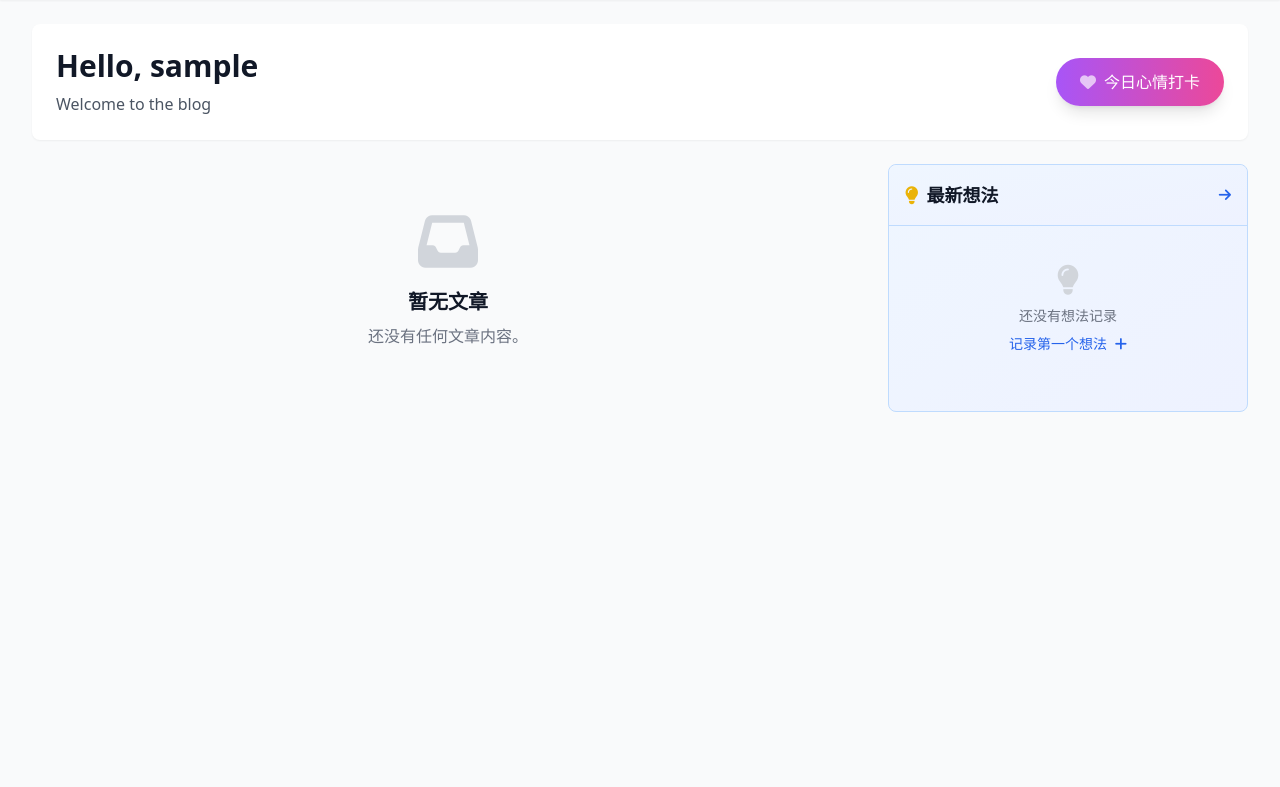
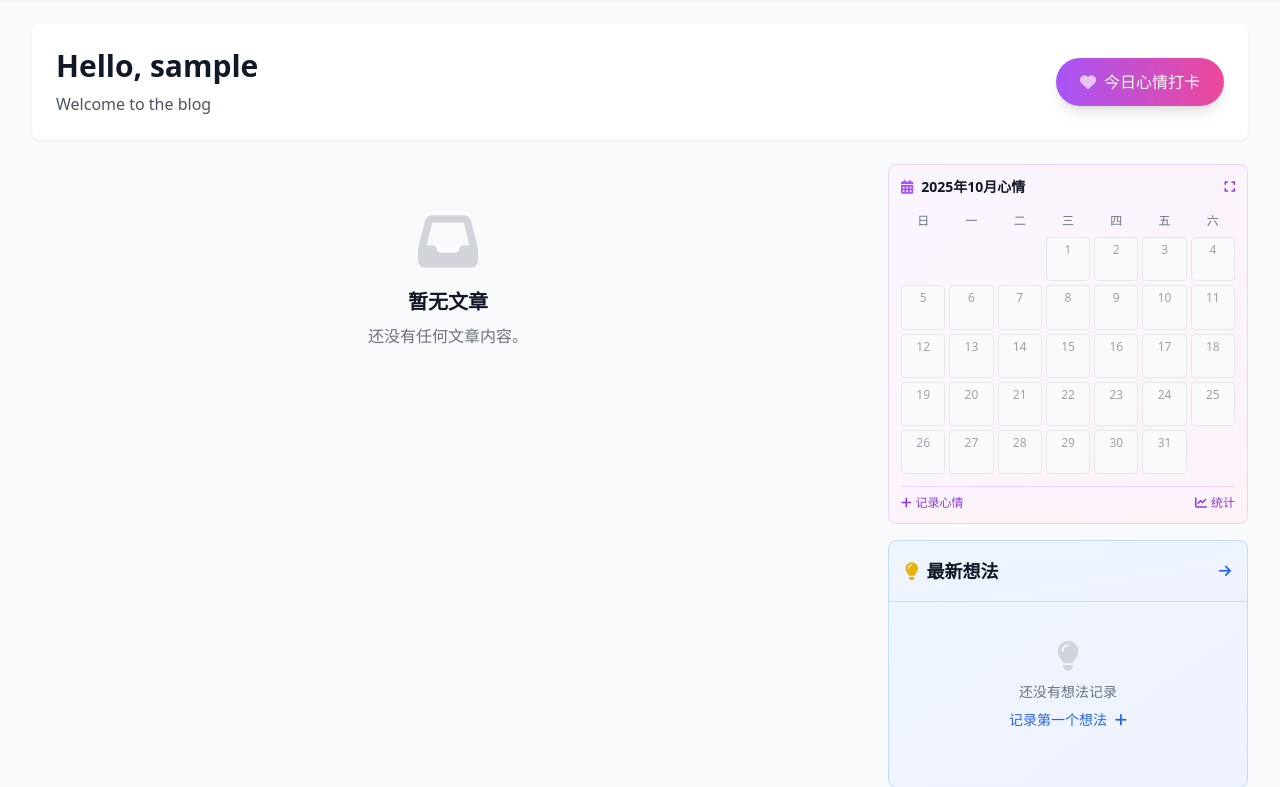
Before and after one commit to sadscv/flask, a Flask app: page / in a window 1280 px wide. Shown: the part 65-852 px from the top of the page. Run offline with Flask 3, Linux system fonts and the light colour scheme; the visitor is signed in with stand-in values (Sample User, id 1); data comes from the database, SQL or seed files in the repository; data that the repository does not hold is empty; some libraries are stand-ins or nearby versions.

Commit message:
优化UI界面和修复心情功能错误
- 在主页添加小型心情日历组件，位于今日心情打卡和最新想法之间
- 修复心情详情页面模板语法错误 (timedelta 未定义问题)
- 优化主页帖子编辑和删除按钮样式，改为现代图标按钮
- 调整编辑帖子页面宽度，与主页保持一致 (max-w-7xl)
- 修复心情历史页面时间显示，优先显示心情发生日期而非插入时间
- 生成测试心情数据脚本，支持过去7天的心情记录

🤖 Generated with [Claude Code](https://claude.com/claude-code)

Co-Authored-By: Claude <noreply@anthropic.com>

```diff
--- a/app/main/views.py
+++ b/app/main/views.py
@@ -31,8 +31,71 @@ def index():
         .order_by(Thought.timestamp.desc())\
         .limit(10).all()
 
+    # 获取当月心情日历数据
+    mood_calendar_data = None
+    if current_user.is_authenticated:
+        now = datetime.now()
+        year = now.year
+        month = now.month
+
+        # 获取当月第一天和最后一天
+        start_date = date(year, month, 1)
+        if month == 12:
+            end_date = date(year + 1, 1, 1) - timedelta(days=1)
+        else:
+            end_date = date(year, month + 1, 1) - timedelta(days=1)
+
+        # 获取当月所有心情记录
+        moods = Mood.query.filter_by(author_id=current_user.id)\
+            .filter(Mood.date >= start_date, Mood.date <= end_date)\
+            .order_by(Mood.date.desc())\
+            .all()
+
+        # 构建日历数据
+        calendar_data = {}
+        for mood in moods:
+            calendar_data[mood.date.day] = mood
+
+        # 预计算日期信息（避免模板中调用date函数）
+        days_info = []
+        for day in range(1, 32):
+            try:
+                day_of_week = (date(year, month, day).weekday() + 1) % 7
+                days_info.append({
+                    'day': day,
+                    'day_of_week': day_of_week,
+                    'valid': True
+                })
+            except ValueError:
+                # 无效日期（如2月30日）
+                days_info.append({
+                    'day': day,
+                    'day_of_week': 0,
+                    'valid': False
+                })
+
+        # 计算当月天数
+        if month in [1,3,5,7,8,10,12]:
+            days_in_month = 31
+        elif month in [4,6,9,11]:
+            days_in_month = 30
+        else:
+            if year % 400 == 0 or (year % 100 != 0 and year % 4 == 0):
+                days_in_month = 29
+            else:
+                days_in_month = 28
+
+        mood_calendar_data = {
+            'year': year,
+            'month': month,
+            'calendar_data': calendar_data,
+            'days_info': days_info,
+            'days_in_month': days_in_month
+        }
+
     return render_template('index.html', posts=posts,
-                           pagination=pagination, recent_thoughts=recent_thoughts)
+                           pagination=pagination, recent_thoughts=recent_thoughts,
+                           mood_calendar_data=mood_calendar_data, Mood=Mood)
 
 
 
@@ -405,7 +468,12 @@ def mood_by_date(date_str):
         flash(f'{date_str} 没有心情记录', 'info')
         return redirect(url_for('.mood_history'))
 
-    return render_template('mood/detail.html', mood=mood, Mood=Mood)
+    # 计算相邻日期
+    prev_date = mood.date - timedelta(days=1)
+    next_date = mood.date + timedelta(days=1)
+
+    return render_template('mood/detail.html', mood=mood, Mood=Mood,
+                         prev_date=prev_date, next_date=next_date)
 
 
 #删除心情记录
--- a/app/templates/_posts.html
+++ b/app/templates/_posts.html
@@ -54,17 +54,17 @@
                             {% endif %}
 
                             {% if current_user.is_administrator() %}
-                                <a href="{{ url_for('.edit_post', id=post.id) }}" class="text-green-600 hover:text-green-800 text-sm font-medium">
-                                    <i class="fas fa-edit mr-1"></i>编辑
+                                <a href="{{ url_for('.edit_post', id=post.id) }}" class="inline-flex items-center justify-center w-8 h-8 bg-blue-50 text-blue-600 text-sm font-medium rounded-lg hover:bg-blue-100 hover:text-blue-700 transition-colors duration-200" title="编辑">
+                                    <i class="fas fa-edit"></i>
                                 </a>
                                 <a href="{{ url_for('.delete_post', id=post.id) }}"
                                    onclick="return confirm('确定要删除这篇文章吗？')"
-                                   class="text-red-600 hover:text-red-800 text-sm font-medium">
-                                    <i class="fas fa-trash mr-1"></i>删除
+                                   class="inline-flex items-center justify-center w-8 h-8 bg-red-50 text-red-600 text-sm font-medium rounded-lg hover:bg-red-100 hover:text-red-700 transition-colors duration-200" title="删除">
+                                    <i class="fas fa-trash"></i>
                                 </a>
                             {% elif current_user == post.author %}
-                                <a href="{{ url_for('.edit_post', id=post.id) }}" class="text-green-600 hover:text-green-800 text-sm font-medium">
-                                    <i class="fas fa-edit mr-1"></i>编辑
+                                <a href="{{ url_for('.edit_post', id=post.id) }}" class="inline-flex items-center justify-center w-8 h-8 bg-blue-50 text-blue-600 text-sm font-medium rounded-lg hover:bg-blue-100 hover:text-blue-700 transition-colors duration-200" title="编辑">
+                                    <i class="fas fa-edit"></i>
                                 </a>
                             {% endif %}
                         </div>
--- a/app/templates/edit_post.html
+++ b/app/templates/edit_post.html
@@ -3,7 +3,7 @@
 {% block title %}Edit Post{% endblock %}
 
 {% block page_content %}
-<div class="max-w-4xl mx-auto">
+<div class="max-w-7xl mx-auto">
     <div class="bg-white rounded-lg shadow-sm border border-gray-200 p-6 mb-6">
         <h1 class="text-3xl font-bold text-gray-900 mb-6">
             <i class="fas fa-edit text-green-600 mr-3"></i>编辑文章
--- a/app/templates/index.html
+++ b/app/templates/index.html
@@ -68,6 +68,90 @@
 
     <!-- 右侧：想法展示 -->
     <div class="ml-6" style="width: calc(1280px - 896px - 24px)">
+        <!-- 小型心情日历 -->
+        {% if current_user.is_authenticated and mood_calendar_data %}
+        <div class="bg-gradient-to-br from-purple-50 to-pink-50 rounded-lg border border-purple-200 p-3 mb-4">
+            <div class="flex items-center justify-between mb-3">
+                <h3 class="text-sm font-bold text-gray-900 flex items-center">
+                    <i class="fas fa-calendar-alt text-purple-500 mr-2"></i>
+                    {{ mood_calendar_data.year }}年{{ mood_calendar_data.month }}月心情
+                </h3>
+                <a href="{{ url_for('main.mood_calendar') }}" class="text-purple-600 hover:text-purple-800 text-xs">
+                    <i class="fas fa-expand"></i>
+                </a>
+            </div>
+
+            <!-- 迷你日历网格 -->
+            <div class="grid grid-cols-7 gap-1 text-xs">
+                <!-- 星期标题 -->
+                <div class="text-center font-medium text-gray-500 py-1">日</div>
+                <div class="text-center font-medium text-gray-500 py-1">一</div>
+                <div class="text-center font-medium text-gray-500 py-1">二</div>
+                <div class="text-center font-medium text-gray-500 py-1">三</div>
+                <div class="text-center font-medium text-gray-500 py-1">四</div>
+                <div class="text-center font-medium text-gray-500 py-1">五</div>
+                <div class="text-center font-medium text-gray-500 py-1">六</div>
+
+                <!-- 日期格子 -->
+                {% for day_info in mood_calendar_data.days_info %}
+                    {% set day = day_info.day %}
+                    {% set day_of_week = day_info.day_of_week %}
+
+                    {% if day == 1 %}
+                        {% for _ in range(day_of_week) %}
+                        <div class="aspect-square"></div>
+                        {% endfor %}
+                    {% endif %}
+
+                    {% if day_info.valid and day <= mood_calendar_data.days_in_month %}
+                        <div class="aspect-square border rounded overflow-hidden transition-all duration-200 hover:scale-110
+                            {% if mood_calendar_data.calendar_data.get(day) %}
+                                {% set mood = mood_calendar_data.calendar_data[day] %}
+                                {% if mood.mood_type != 'custom' %}
+                                    border-{{ mood.mood_type }}-300 {{ Mood.MOOD_CONFIG[mood.mood_type].color }}
+                                {% else %}
+                                    border-green-300 bg-gradient-to-br from-green-50 to-blue-50
+                                {% endif %}
+                                cursor-pointer
+                            {% else %}
+                                border-gray-200 bg-gray-50
+                            {% endif %}">
+
+                            {% if mood_calendar_data.calendar_data.get(day) %}
+                                {% set mood = mood_calendar_data.calendar_data[day] %}
+                                <a href="{{ url_for('main.mood_by_date', date_str=mood.date.isoformat()) }}"
+                                   class="block h-full p-1 text-center hover:bg-white hover:bg-opacity-30 transition-colors">
+                                    <div class="text-xs font-medium">{{ day }}</div>
+                                    <div class="text-xs">
+                                        {% if mood.mood_type != 'custom' %}
+                                            {{ Mood.MOOD_CONFIG[mood.mood_type].icon }}
+                                        {% else %}
+                                            💭
+                                        {% endif %}
+                                    </div>
+                                </a>
+                            {% else %}
+                                <div class="h-full p-1 text-center">
+                                    <div class="text-xs font-medium text-gray-400">{{ day }}</div>
+                                </div>
+                            {% endif %}
+                        </div>
+                    {% endif %}
+                {% endfor %}
+            </div>
+
+            <!-- 快捷链接 -->
+            <div class="mt-3 pt-2 border-t border-purple-200 flex justify-between">
+                <a href="{{ url_for('main.mood_index') }}" class="text-xs text-purple-600 hover:text-purple-800">
+                    <i class="fas fa-plus mr-1"></i>记录心情
+                </a>
+                <a href="{{ url_for('main.mood_history') }}" class="text-xs text-purple-600 hover:text-purple-800">
+                    <i class="fas fa-chart-line mr-1"></i>统计
+                </a>
+            </div>
+        </div>
+        {% endif %}
+
         <div class="bg-gradient-to-br from-blue-50 to-indigo-50 rounded-lg border border-blue-200 p-4 flex-1 flex flex-col">
             <!-- 固定的标题区域 -->
             <div class="sticky top-6 bg-gradient-to-br from-blue-50 to-indigo-50 -m-4 p-4 mb-3 z-10 rounded-t-lg border-b border-blue-200">
--- a/app/templates/mood/detail.html
+++ b/app/templates/mood/detail.html
@@ -1,5 +1,4 @@
 {% extends "base.html" %}
-{% from datetime import timedelta %}
 
 {% block title %}心情详情{% endblock %}
 
@@ -150,8 +149,6 @@
 
     <!-- 相邻日期导航 -->
     <div class="mt-8 flex justify-between">
-        {% set prev_date = mood.date - timedelta(days=1) %}
-        {% set next_date = mood.date + timedelta(days=1) %}
 
         <div class="flex-1">
             {% if prev_date >= (current_user.moods.order_by(Mood.date.asc()).first().date or mood.date) %}
@@ -177,7 +174,7 @@
 {% endblock %}
 
 {% block scripts %}
-{{ super() %}
+{{ super() }}
 <script>
 document.addEventListener('DOMContentLoaded', function() {
     // 添加进入动画
--- a/app/templates/mood/history.html
+++ b/app/templates/mood/history.html
@@ -90,7 +90,10 @@
                                         {% endif %}
                                     </h3>
                                     <p class="text-sm text-gray-500">
-                                        {{ moment(mood.timestamp).format('YYYY年MM月DD日 HH:mm') }}
+                                        心情日期: {{ mood.date }}
+                                        {% if mood.timestamp %}
+                                        <span class="text-xs text-gray-400"> (记录于: {{ moment(mood.timestamp).format('MM-DD HH:mm') }})</span>
+                                        {% endif %}
                                     </p>
                                 </div>
                             </div>
```
